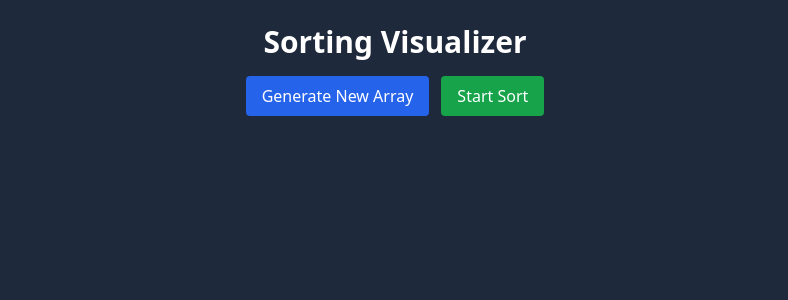
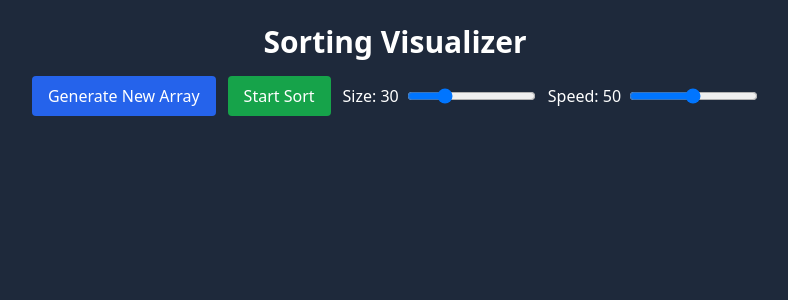
Before and after one commit to guneshsingh/DSA-visualizer, a React (Vite) app: page / in a window 1280 px wide. Shown: the top 300 px of the page, without its empty margins (245-1033 px from the left). Built offline with nearby package versions, Linux system fonts and the light colour scheme.

Commit message:
Size and speed sliders added

```diff
--- a/src/App.jsx
+++ b/src/App.jsx
@@ -1,7 +1,12 @@
 import { useState } from 'react'
 // updating the arrays
 function App() {
+  // To generate the numbers in an array
   const [array, setArray] = useState([])
+  // To set how many bars to display
+  const[size,setSize]=useState(30)
+  // to set the speed of sorting algo
+  const[speed,setSpeed]=useState(50)
 // to generate new array
   function generateArray(size) {
     const newArray = []
@@ -11,6 +16,19 @@ function App() {
     // intializing the array with setarray
     setArray(newArray)
   }
+// to change the size of array
+  function handleSizeChange(e) {
+    const newSize=Number(e.target.value)
+    // changed the size
+    setSize(newSize)
+    // passed to generate the new sized array
+    generateArray(newSize)
+  }
+// to change the speed of algo
+  function  handleSpeedChange(e) {
+    const newSpeed=Number(e.target.value)
+    setSpeed(newSpeed)
+  }
 // React displays after below return statement
   return (
     <div className="bg-slate-800 text-white text-center font-sans min-h-screen pt-6">
@@ -19,7 +37,7 @@ function App() {
       <div className="flex flex-wrap justify-center items-center gap-3 mb-6">
         <button
         // () => this is array function i.e generates the arrays
-          onClick={() => generateArray(30)}
+          onClick={() => generateArray(size)}
           className="bg-blue-600 hover:bg-blue-700 px-4 py-2 rounded"
         >
           Generate New Array
@@ -27,7 +45,30 @@ function App() {
         <button className="bg-green-600 hover:bg-green-700 px-4 py-2 rounded">
           Start Sort
         </button>
+      <label className='flex items-center gap-2'>
+        Size: {size}
+        <input
+          type="range"
+          min="5"
+          max="100"
+          value={size}
+          onChange={handleSizeChange}
+        />
+      </label>
+
+      <label className='flex items-center gap-2'>
+        Speed: {speed}
+        <input
+          type="range"
+          min="1"
+          max="100"
+          value={speed}
+          onChange={handleSpeedChange}
+        />
+      </label>
       </div>
+
+
       {/* bars part */}
       <div className="flex items-end justify-center h-96 gap-[2px]">
         {array.map((value, index) => (
```
